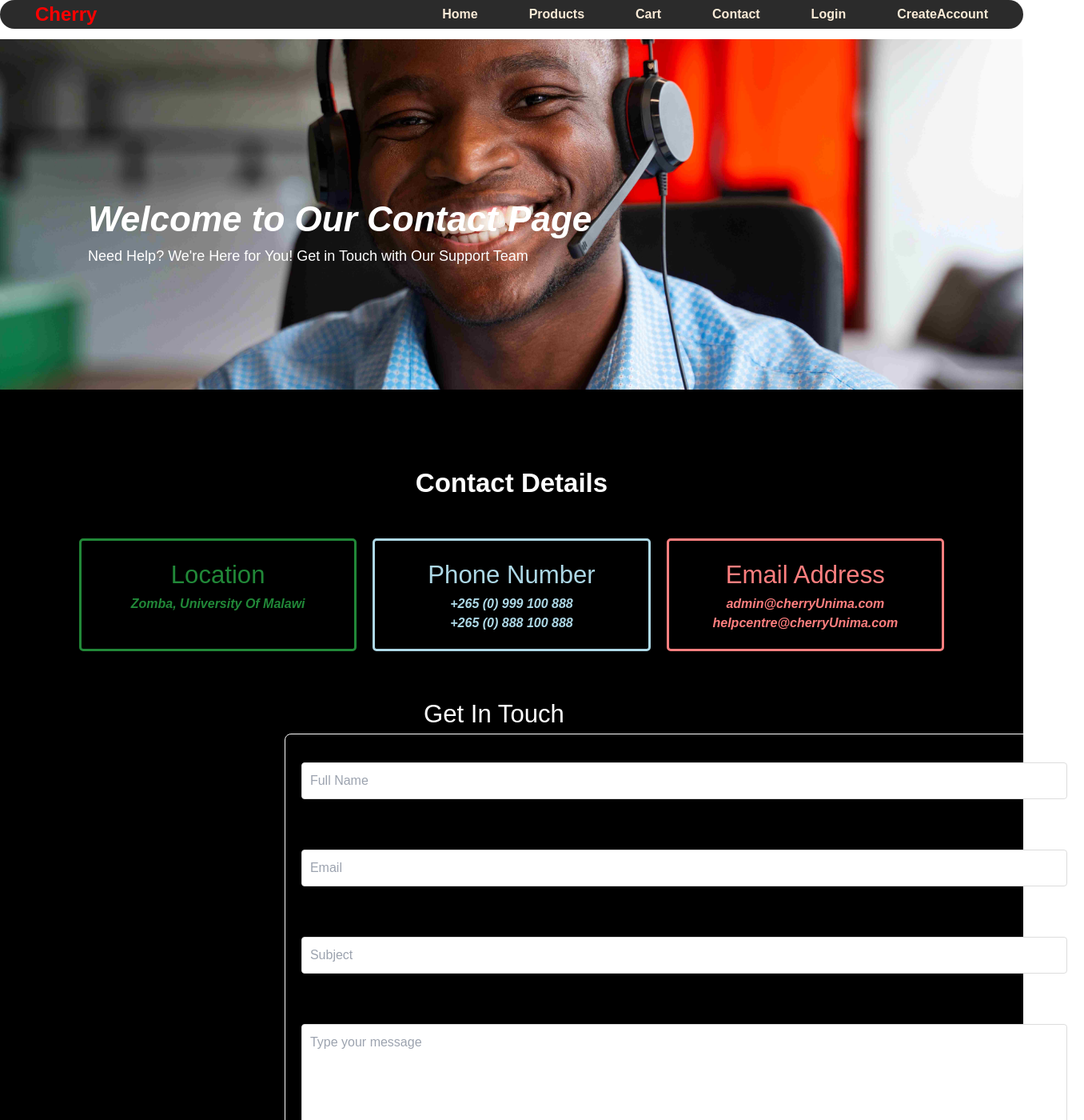
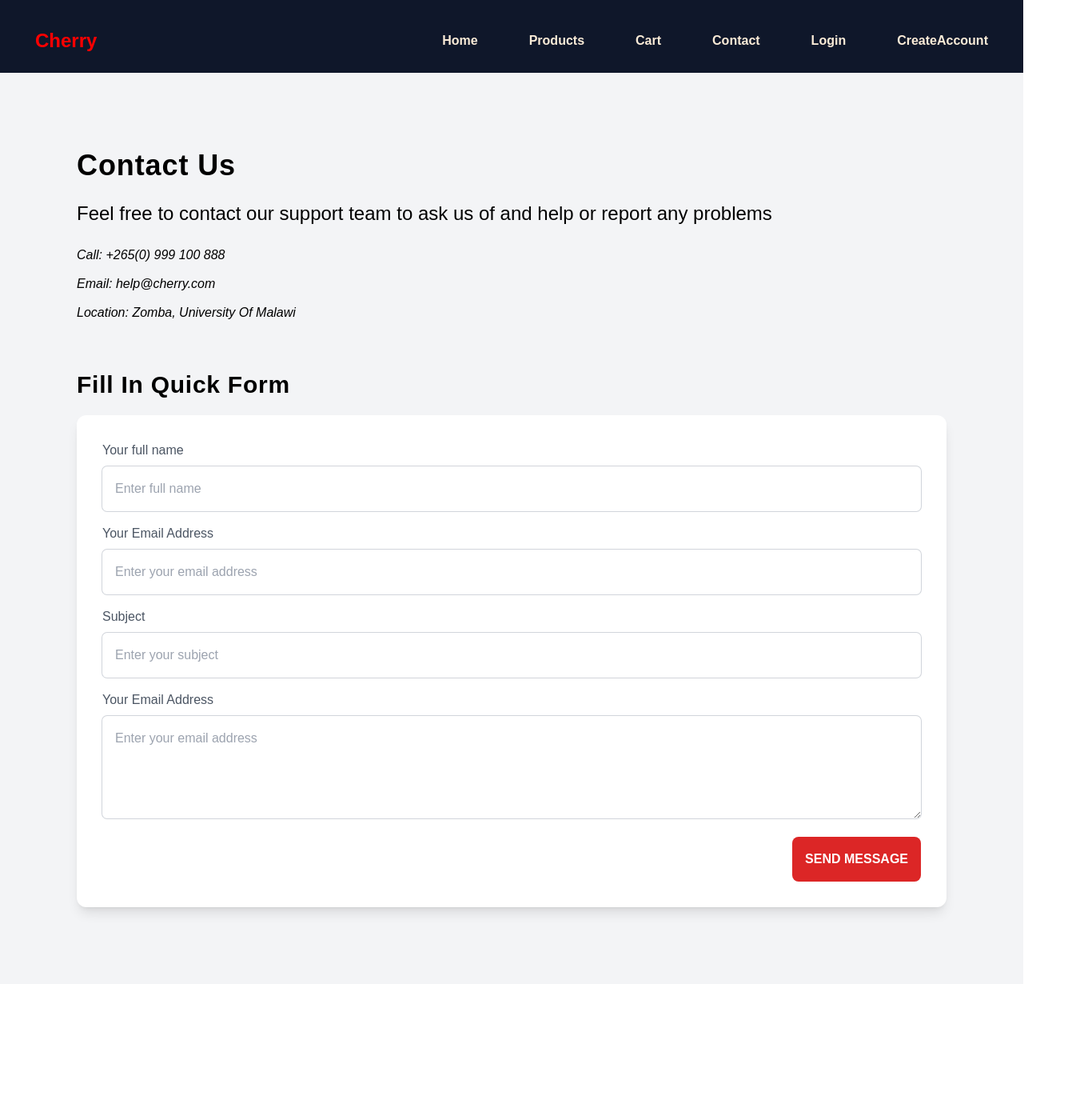
Before and after one commit to mphatsoadamson/Cherry, a React (Create React App) app: page /Contact in a window 1280 px wide. Shown: the top 1400 px of the page at 80% size, 1356 px wide, since content can reach past the window. After the commit the page ends 1230 px from the top, so only its background shows below. Built offline with nearby package versions, Linux system fonts and the light colour scheme.

Commit message:
contact page adamson

```diff
--- a/src/components/Header/Header.css
+++ b/src/components/Header/Header.css
@@ -1,10 +1,11 @@
 .header{
     display: flex;
     justify-content: space-between;
-    background-color: rgba(22, 22, 22, 0.911);
-    border-radius: 2cm;
+    background-color: #0f172a;
     padding-left: 4cap;
     padding-right: 4cap;
+    padding-top: 3cap;
+    padding-bottom: 2cap;
 
 }
 
--- a/src/pages/Contact/Contact.css
+++ /dev/null
@@ -1,138 +0,0 @@
-.container {
-    font-family: sans-serif;
-
-  }
-
-  .welcome{
-    text-align: left;
-    color: white;
-    padding-top: 15%;
-    padding-bottom: 12%;
-    padding-left: 10cap;
-    margin-top: 1%;
-    background-size: cover;
-    background-position: center;
-    background-image: url('./assets/resized.jpg');
-
-  }
-
-
-  header h1{
-    font-weight: 900;
-    font-style: oblique;
-    font-size: 4cap;
-  }
-
-  header p{
-    font-size: large;
-  }
-
-  .head{
-    padding-top: 5ch;
-    text-align: center;
-    font-weight: bold;
-    font-size: 3cap;
-    background-color: #000000;
-    color: #fff;
-  }
-
-  .blurbs {
-    display: flex;
-    justify-content: space-between;
-    padding-top: 5ch;
-    padding-bottom: 10ch;
-    padding-left: 10ch;
-    padding-right: 10ch;
-    color: #fff;
-    background-color: #000000;
-
-  }
-
-  .blurb1 {
-    flex: 1;
-    margin: 0 10px;
-    padding: 20px;
-    border: 3px solid #218838;
-    border-radius: 5px;
-    text-align: center;
-    color: #218838;
-  }
-
-  .blurb2 {
-    flex: 1;
-    margin: 0 10px;
-    padding: 20px;
-    border: 3px solid #ADD8E6;
-    border-radius: 5px;
-    text-align: center;
-    color: #ADD8E6;
-  }
-
-  .blurb3 {
-    flex: 1;
-    margin: 0 10px;
-    padding: 20px;
-    border: 3px solid #FF7F7F;
-    border-radius: 5px;
-    text-align: center;
-    color:#FF7F7F;
-  }
-
-.contactdetails{
-    padding-right: 4cap;
-    text-align: center;
-}
-
-h2{
-    font-size: 3.5ch;
-}
-
-.cform{
-    color: #fff;
-    background-color: #000000;
-    margin-top: -3cap;
-}
-
-
-.contact-form-container {
-    padding: 20px;
-    border-radius: 8px;
-    width: 100%;
-    max-width: 1000px;
-    margin-left: 40ch;
-    border: 1px solid #ffffff;
-    padding-top: 4ch;
-    padding-bottom: 4ch;
-
-}
-
-.contact-form {
-    display: flex;
-    flex-direction: column;
-    align-items: center;
-}
-
-.contact-form input,
-.contact-form textarea {
-    width: 100%;
-    padding: 10px;
-    margin-bottom: 15px;
-    border: 1px solid #ddd;
-    border-radius: 4px;
-    font-size: 16px;
-}
-
-.contact-form button {
-    background-color: #28a745;
-    color: #fff;
-    border: none;
-    padding: 10px 15px;
-    font-size: 16px;
-    cursor: pointer;
-    border-radius: 4px;
-    transition: background-color 0.3s ease;
-}
-
-.contact-form button:hover {
-    background-color: #218838;
-}
--- a/src/pages/Contact/Contact.jsx
+++ b/src/pages/Contact/Contact.jsx
@@ -1,67 +1,51 @@
 import React from "react";
-import './Contact.css'
-import backgroundImage from './assets/resized.jpg';
-
-
 
 export default function Contact(){
     return(
-        <div className="container">
-      <header className="welcome">
-        <h1>Welcome to Our Contact Page</h1>
-        <p>Need Help? We're Here for You! Get in Touch with Our Support Team</p>
-      </header>
+   <div class="flex w-full m-h-screen justify-center item-center">
+      <div class="bg-gray-100 w-full p-8 text-black">
+        <div class="flex flex-col justify between m-16">
+          <div>
+            <h1 class="font-bold text-4xl tracking-wide">Contact Us</h1>
+            <p class="text-2xl pt-6 font-light">Feel free to contact our support team to ask us of and help or report any problems</p>
+            <address class="mt-6 mb-3">Call: +265(0) 999 100 888</address>
+            <address class="mb-3">Email: help@cherry.com</address>
+            <address class="mb-10">Location: Zomba, University Of Malawi</address>
+          </div>
 
-        <section className="head">Contact Details</section>
+          <h1 class="font-bold text-3xl tracking-wide my-5">Fill In Quick Form</h1>
 
-      <section className="blurbs">
-        <div className="blurb1">
-          <h2>Location</h2>
-          <address><strong>Zomba, University Of Malawi</strong></address>
-        </div>
-        <div className="blurb2">
-          <h2>Phone Number</h2>
-          <address>
-            <strong>+265 (0) 999 100 888</strong>
-            <br />
-            <strong>+265 (0) 888 100 888</strong>
-          </address>
-        </div>
-        <div className="blurb3">
-          <h2>Email Address</h2>
-          <address>
-            <strong>admin@cherryUnima.com</strong>
-            <br />
-            <strong>helpcentre@cherryUnima.com</strong>
-          </address>
-        </div>
-      </section>
+          <div class="bg-white rounded-xl shadow-lg p-8 text-gray-600">
+            <form class="flex flex-col space-y-4">
+              <div>
+                <label class="text-small">Your full name</label>
 
-      <section className="cform">
+                <input type="text" placeholder="Enter full name" class="ring-1 ring-gray-300 w-full rounded-md p-4 mt-2"></input>
+              </div>
+              <div>
+                <label class="text-small">Your Email Address</label>
 
-        <div className="contactdetails">
-            <h2>Get In Touch</h2>
+                <input type="text" placeholder="Enter your email address" class="ring-1 ring-gray-300 w-full rounded-md p-4 mt-2"></input>
+              </div>
+              <div>
+                <label class="text-small">Subject</label>
+
+                <input type="text" placeholder="Enter your subject" class="ring-1 ring-gray-300 w-full rounded-md p-4 mt-2"></input>
+              </div>
+              <div>
+                <label class="text-small">Your Email Address</label>
+
+                <textarea placeholder="Enter your email address" rows="4" class="ring-1 ring-gray-300 w-full rounded-md p-4 mt-2"></textarea>
+              </div>
+              <button className='inline-block self-end bg-red-600 hover:bg-blue-900 text-white font-bold rounded-lg py-4 px-4'>SEND MESSAGE</button>
+
+            </form>
+
+          </div>
 
         </div>
 
-        <div className="contact-form-container">
-            <form className="contact-form">
-                <input type="text" placeholder="Full Name" name="user_name" required/>
-                <br />
-                <br />
-                <input type="email" placeholder="Email" name="user_email" required/>
-                <br />
-                <br />
-                <input type="text" placeholder="Subject" name="subject" required/>
-                <br />
-                <br />
-                <textarea placeholder="Type your message" name="message" cols="30" rows="10" />
-                <br />
-                <br />
-                <button type="submit">Send Message</button>
-            </form>
-        </div>
-      </section>
-    </div>
+      </div>
+   </div>
     )
 }
```
